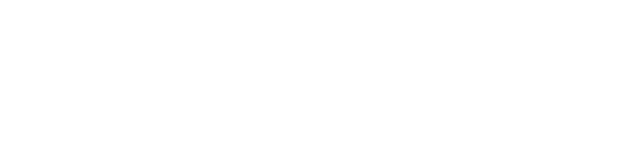
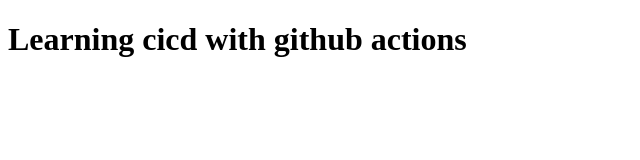
Before and after one commit to ayomikuolarewaju/automation, a plain HTML site: page index.html in a window 1280 px wide. Shown: the whole page, without its empty margins (0-640 px from the left). Drawn offline with Linux system fonts and the light colour scheme.

Commit message:
new commit

```diff
--- a/index.html
+++ b/index.html
@@ -3,9 +3,9 @@
 <head>
     <meta charset="UTF-8">
     <meta name="viewport" content="width=device-width, initial-scale=1.0">
-    <title>Document</title>
+    <title>Automations</title>
 </head>
 <body>
-
+    <h1>Learning cicd with github actions</h1>
 </body>
 </html>
```
